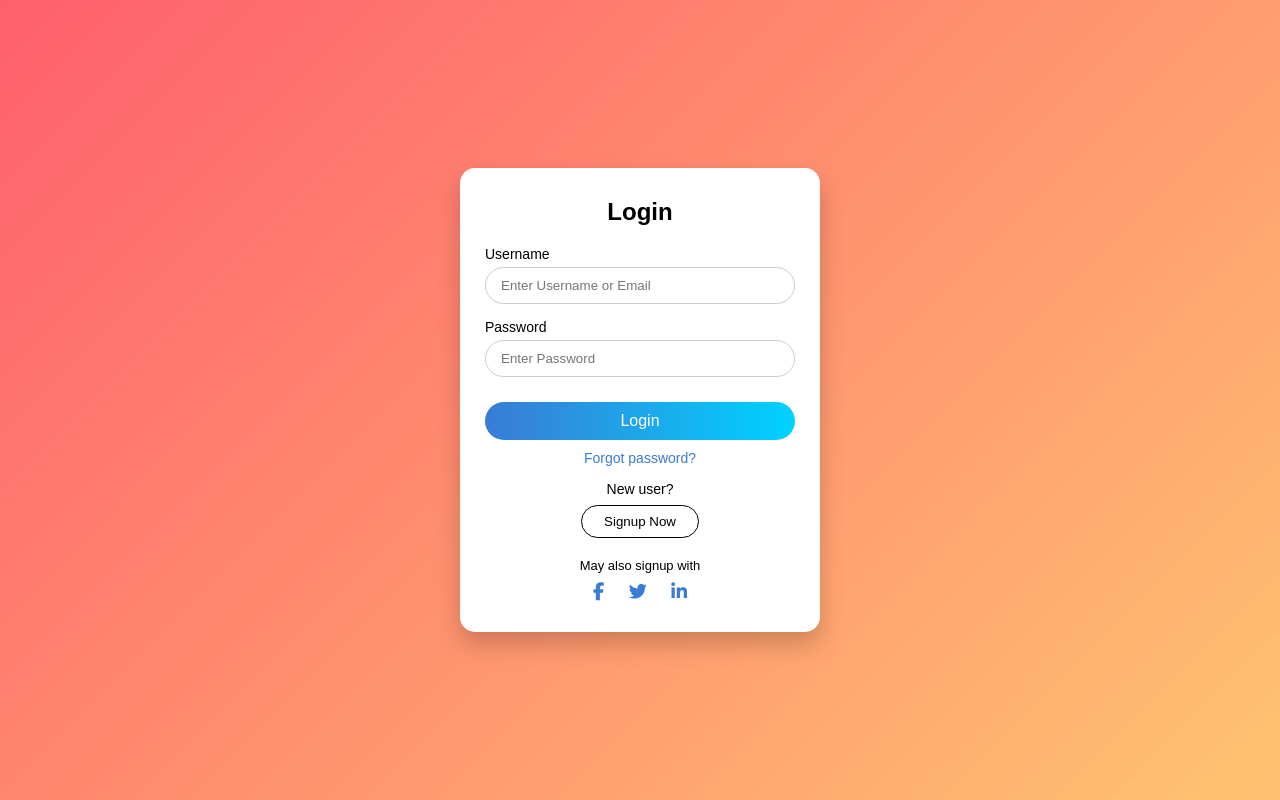
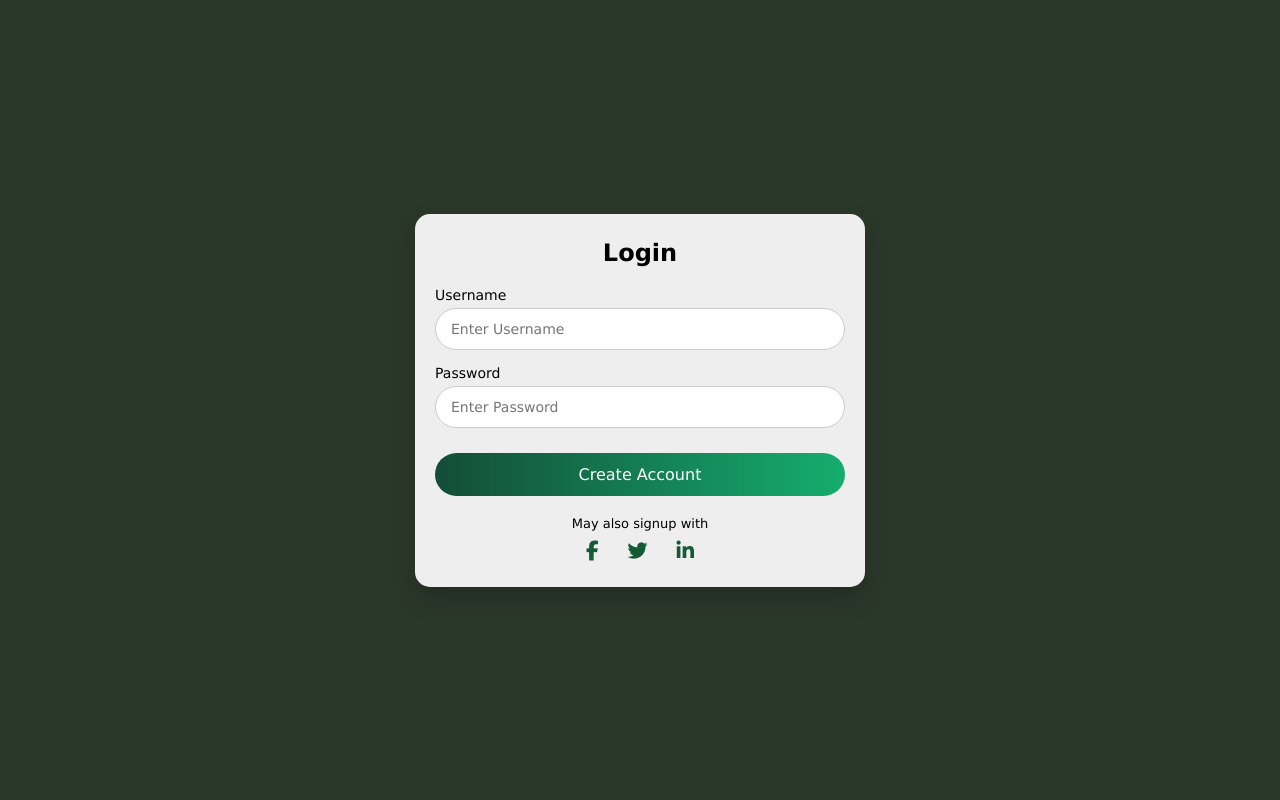
Before and after one commit to NectherLouieDev/pocket-farm-tycoon, a website built with Vite: page src/components/login/index.html in a window 1280 px wide. Both pictures are taken after a click on the button "Signup Now". Built offline with nearby package versions, Linux system fonts and the light colour scheme.

Commit message:
colors and js script add

```diff
--- a/src/components/login/index.html
+++ b/src/components/login/index.html
@@ -1,13 +1,16 @@
 <!DOCTYPE html>
 <html lang="en">
+
 <head>
     <meta charset="UTF-8">
-    <title>Login Page</title>
+    <meta name="viewport" content="width=device-width, initial-scale=1.0">
     <link rel="stylesheet" href="./style.css">
 
     <!-- Font Awesome for icons -->
     <link rel="stylesheet" href="https://cdnjs.cloudflare.com/ajax/libs/font-awesome/6.5.0/css/all.min.css">
+
 </head>
+
 <body>
 
     <div class="container">
@@ -15,22 +18,42 @@
 
             <h2>Login</h2>
 
+            <form id="loginForm">
                 <div class="input-group">
                     <label>Username</label>
-                <input type="text" placeholder="Enter Username or Email">
+                    <input type="text" id="loginUsername" placeholder="Enter Username">
                 </div>
 
                 <div class="input-group">
                     <label>Password</label>
-                <input type="password" placeholder="Enter Password">
+                    <input type="password" id="loginPassword" placeholder="Enter Password">
                 </div>
 
-            <button class="login-btn">Login</button>
+                <button type="submit" class="login-btn">Login</button>
+            </form>
 
-            <a href="#" class="forgot">Forgot password?</a>
+            <a href="#" class="forgot" onclick="forgotPassword()">Forgot password?</a>
 
             <p class="new-user">New user?</p>
-            <button class="signup-btn">Signup Now</button>
+            <button class="signup-btn" onclick="showSignup()">Signup Now</button>
+
+
+            <form id="signupForm" style="display: none;">
+                <div class="input-group">
+                    <label>Username</label>
+                    <input type="text" id="signupUsername" placeholder="Enter Username">
+                </div>
+
+                <div class="input-group">
+                    <label>Password</label>
+                    <input type="password" id="signupPassword" placeholder="Enter Password">
+                </div>
+
+                <button type="submit" class="login-btn">Create Account</button>
+            </form>
+
+
+
 
             <p class="signup-with">May also signup with</p>
 
@@ -42,6 +65,9 @@
 
         </div>
     </div>
+    <script src="script.js"></script>
+
 
 </body>
+
 </html>
--- /dev/null
+++ b/src/components/login/script.js
@@ -0,0 +1,61 @@
+// Show Signup Form
+function showSignup() {
+    document.getElementById("loginForm").style.display = "none";
+    document.querySelector(".forgot").style.display = "none";
+    document.querySelector(".new-user").style.display = "none";
+    document.querySelector(".signup-btn").style.display = "none";
+
+    document.getElementById("signupForm").style.display = "block";
+}
+
+// Handle Sign Up
+document.getElementById("signupForm").addEventListener("submit", function(e) {
+    e.preventDefault();
+
+    const username = document.getElementById("signupUsername").value;
+    const password = document.getElementById("signupPassword").value;
+
+    if (username === "" || password === "") {
+        alert("Please fill all fields!");
+        return;
+    }
+
+    localStorage.setItem("username", username);
+    localStorage.setItem("password", password);
+
+    alert("Account Created Successfully!");
+
+    // Go back to login
+    location.reload();
+});
+
+// Handle Login
+document.getElementById("loginForm").addEventListener("submit", function(e) {
+    e.preventDefault();
+
+    const username = document.getElementById("loginUsername").value;
+    const password = document.getElementById("loginPassword").value;
+
+    const storedUsername = localStorage.getItem("username");
+    const storedPassword = localStorage.getItem("password");
+
+    if (username === storedUsername && password === storedPassword) {
+        alert("Login Successful!");
+    } else {
+        alert("Invalid Username or Password");
+    }
+});
+
+// Forgot Password
+function forgotPassword() {
+    const username = prompt("Enter your username:");
+
+    const storedUsername = localStorage.getItem("username");
+    const storedPassword = localStorage.getItem("password");
+
+    if (username === storedUsername) {
+        alert("Your password is: " + storedPassword);
+    } else {
+        alert("Username not found!");
+    }
+}
--- a/src/components/login/style.css
+++ b/src/components/login/style.css
@@ -2,42 +2,40 @@
     margin: 0;
     padding: 0;
     box-sizing: border-box;
-    font-family: Arial, sans-serif;
+    font-family: Verdana, Tahoma, sans-serif;
 }
 
-/* Full-page container */
+/* Mobile-only background */
 body {
     min-height: 100vh;
-    background: linear-gradient(135deg, #ff5f6d, #ffc371);
+    background: #2a382a;  /* Your chosen palette */
     display: flex;
     justify-content: center;
     align-items: center;
 }
 
-/* Outer container */
+/* Phone container */
 .container {
     width: 100%;
-    display: flex;
-    justify-content: center;
-    align-items: center;
+    max-width: 480px;   /* Phone width */
+    padding: 15px;
 }
 
 /* Login card */
 .login-card {
-    width: 360px;
-    background: #ffffff;
-    padding: 30px 25px;
+    width: 100%;
+    background: #eeeeee;
+    padding: 25px 20px;
     border-radius: 15px;
     box-shadow: 0 12px 25px rgba(0, 0, 0, 0.2);
     text-align: center;
 }
 
-/* Title */
 .login-card h2 {
     margin-bottom: 20px;
 }
 
-/* Input groups */
+/* Inputs */
 .input-group {
     margin-bottom: 15px;
     text-align: left;
@@ -51,20 +49,21 @@ body {
 
 .input-group input {
     width: 100%;
-    padding: 10px 15px;
+    padding: 12px 15px;
     border-radius: 25px;
     border: 1px solid #ccc;
     outline: none;
+    font-size: 14px;
 }
 
-/* Login button */
+/* Buttons */
 .login-btn {
     width: 100%;
-    padding: 10px;
+    padding: 12px;
     margin-top: 10px;
     border: none;
     border-radius: 25px;
-    background: linear-gradient(to right, #3a7bd5, #00d2ff);
+    background: linear-gradient(to right, #134d37, #15ad6e);
     color: white;
     font-size: 16px;
     cursor: pointer;
@@ -74,16 +73,14 @@ body {
     opacity: 0.9;
 }
 
-/* Forgot password */
 .forgot {
     display: block;
     margin: 10px 0;
     font-size: 14px;
-    color: #3a7bd5;
+    color: #0e8d3e;
     text-decoration: none;
 }
 
-/* Signup section */
 .new-user {
     margin-top: 15px;
     font-size: 14px;
@@ -91,26 +88,26 @@ body {
 
 .signup-btn {
     margin-top: 8px;
-    padding: 8px 22px;
+    padding: 10px 22px;
     border-radius: 25px;
     border: 1px solid #000;
     background: transparent;
     cursor: pointer;
+    width: 100%;
 }
 
-/* Social signup */
 .signup-with {
     margin: 20px 0 10px;
     font-size: 13px;
 }
 
 .social-icons i {
-    margin: 0 10px;
-    font-size: 18px;
-    color: #3a7bd5;
+    margin: 0 12px;
+    font-size: 20px;
+    color: #145a33;
     cursor: pointer;
 }
 
 .social-icons i:hover {
-    color: #00d2ff;
+    color: #10f16e;
 }
```
Lines whose indentation alone changed are shown as unchanged.
